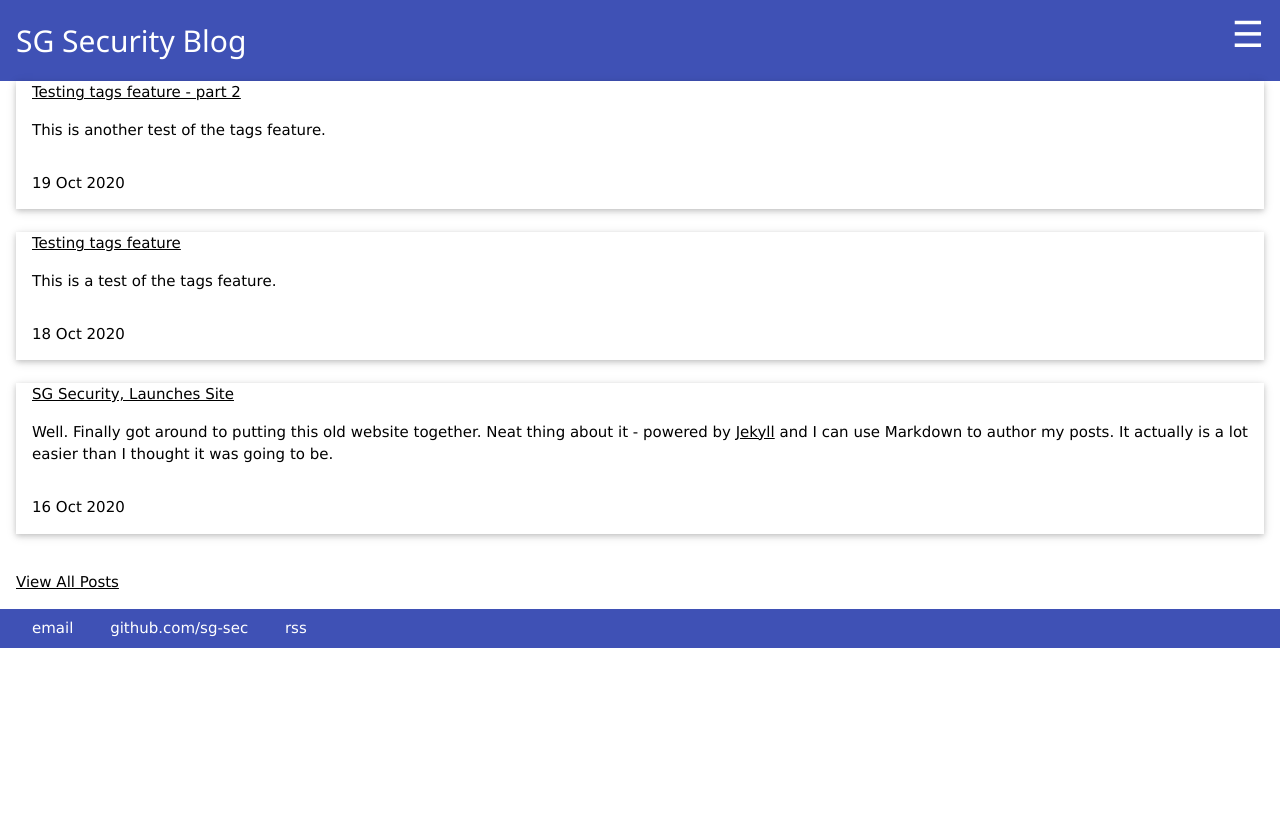
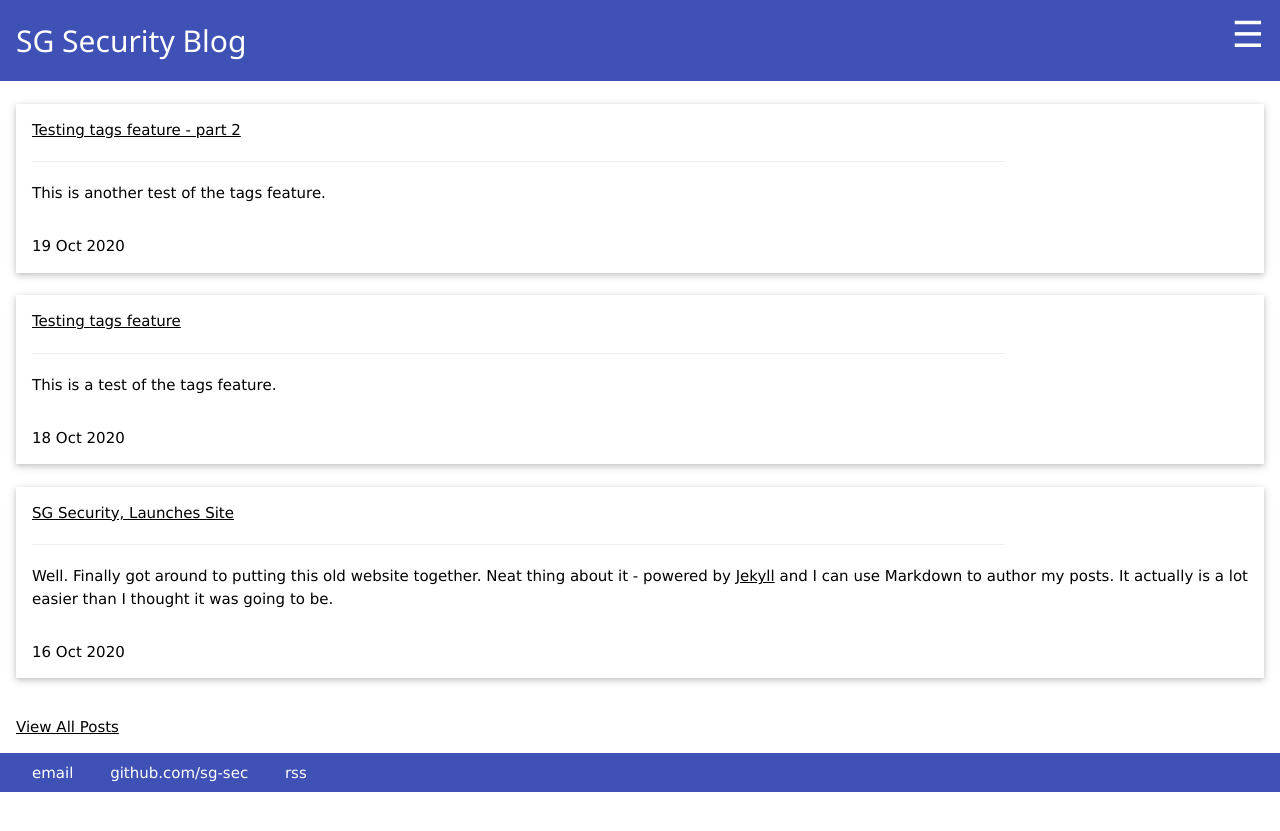
Before and after one commit to sg-sec/sg-sec.github.io, a Jekyll site: the page built from index.html, in a window 1280 px wide. Shown: the top 831 px of the page. Built offline with Jekyll 4.4.1, drawn with Linux system fonts in a browser that asks for light colours.

Commit message:
Update index.html

```diff
--- a/index.html
+++ b/index.html
@@ -2,6 +2,7 @@
 layout: default
 title: SG Security Blog
 ---
+    <br>
     {% for post in site.posts limit:10 %}
         <div class="w3-card">
             {% if post.image And post.image != "" And post.image != nil %}
@@ -9,9 +10,10 @@ title: SG Security Blog
             {% else %}
             {% endif %}
             <div class="w3-container">
+                <p>
                 <a href="{{ post.url }}" title="{{ post.title }}">{{ post.title }}</a>
-            </div>
-            <div class="w3-container">
+                </p>
+                <hr width="80%">
                 <p>{{ post.excerpt }}</p>
             </div>
             <div class="w3-container">
```
